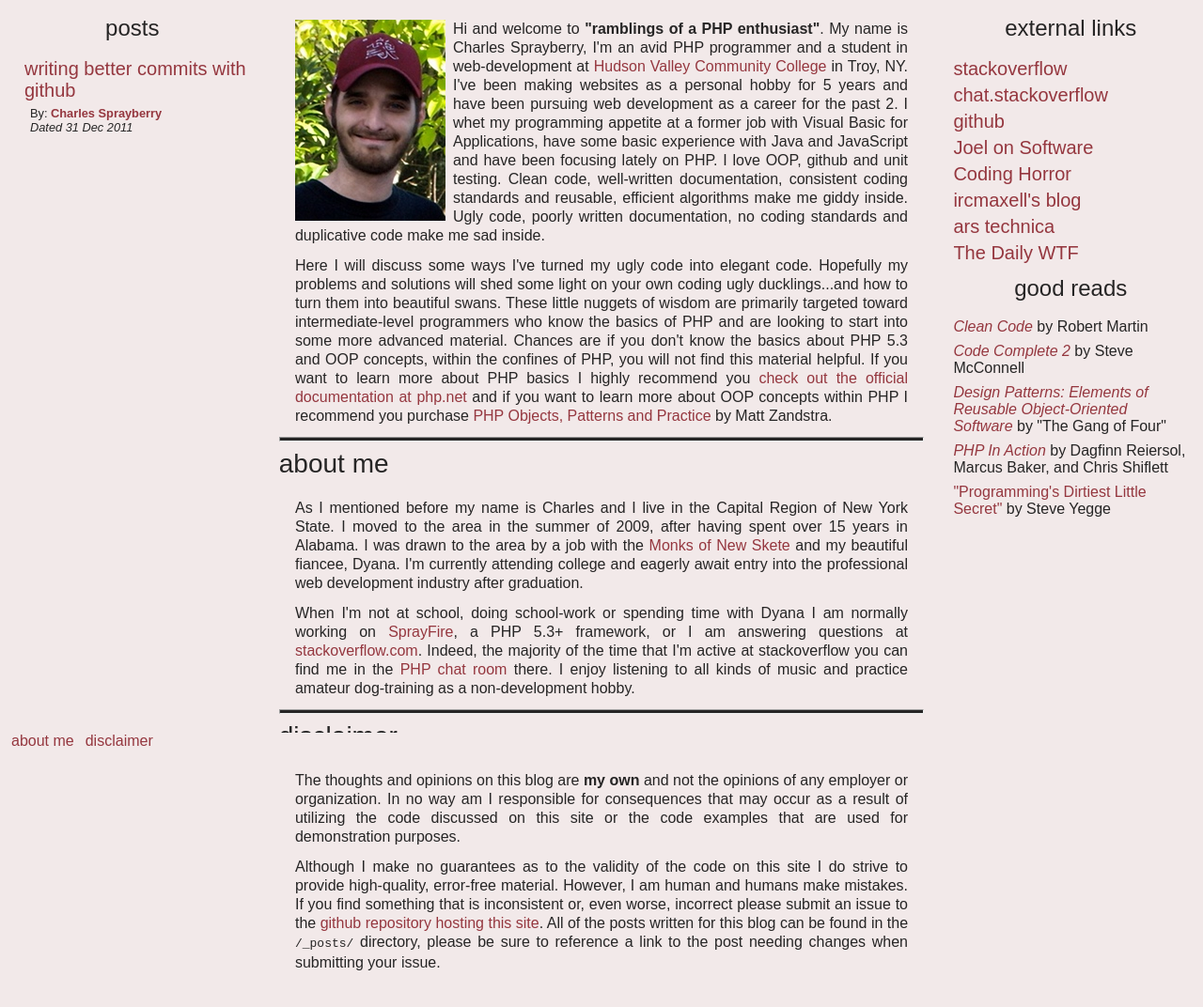
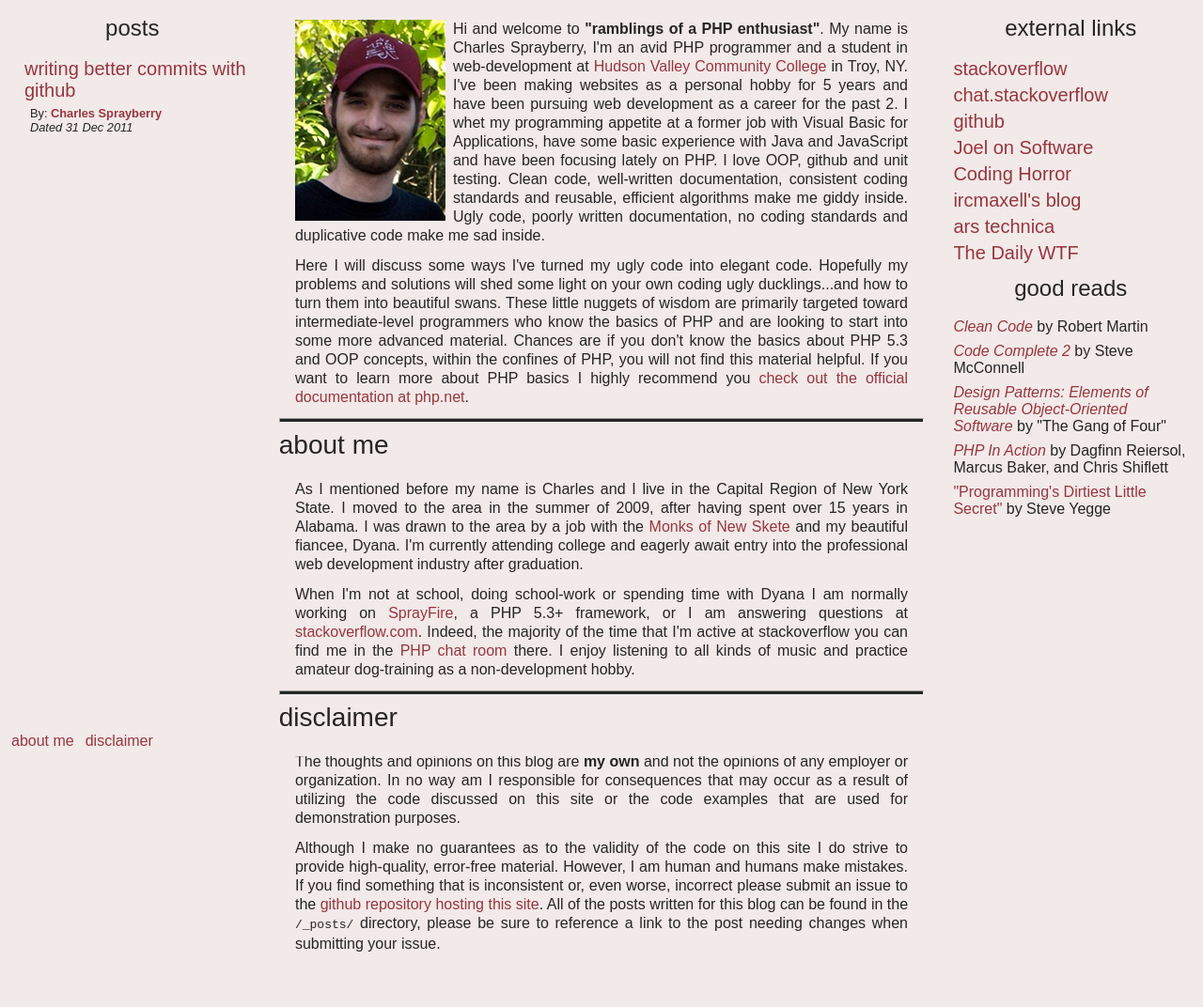
Before and after one commit to cspray/archived-blog, a Jekyll site: the page built from index.html, in a window 1280 px wide, cut to the strip 95-1187 px from the top of the page. Shown: the top 1072 px of the strip at 94% size. Built offline with Jekyll 4.4.1, drawn with Linux system fonts in a browser that asks for light colours; a script that is not in the unit is left out.

Commit message:
UPD index.html removing link to a book in primary blurb

```diff
--- a/index.html
+++ b/index.html
@@ -19,10 +19,7 @@ title: home
 	who know the basics of PHP and are looking to start into some more advanced material.  Chances are
 	if you don't know the basics about PHP 5.3 and OOP concepts, within the confines of PHP, you will not
 	find this material helpful.  If you want to learn more about PHP basics I highly recommend you
-	<a href="http://www.php.net/">check out the official documentation at php.net</a> and if you want to
-	learn more about OOP concepts within PHP I recommend you purchase
-	<a href="http://www.amazon.com/Objects-Patterns-Practice-Experts-Source/dp/143022925X/ref=pd_sim_b_1">PHP
-	Objects, Patterns and Practice</a> by Matt Zandstra.</p>
+	<a href="http://www.php.net/">check out the official documentation at php.net</a>.</p>
 
 	<hr />
 
```
